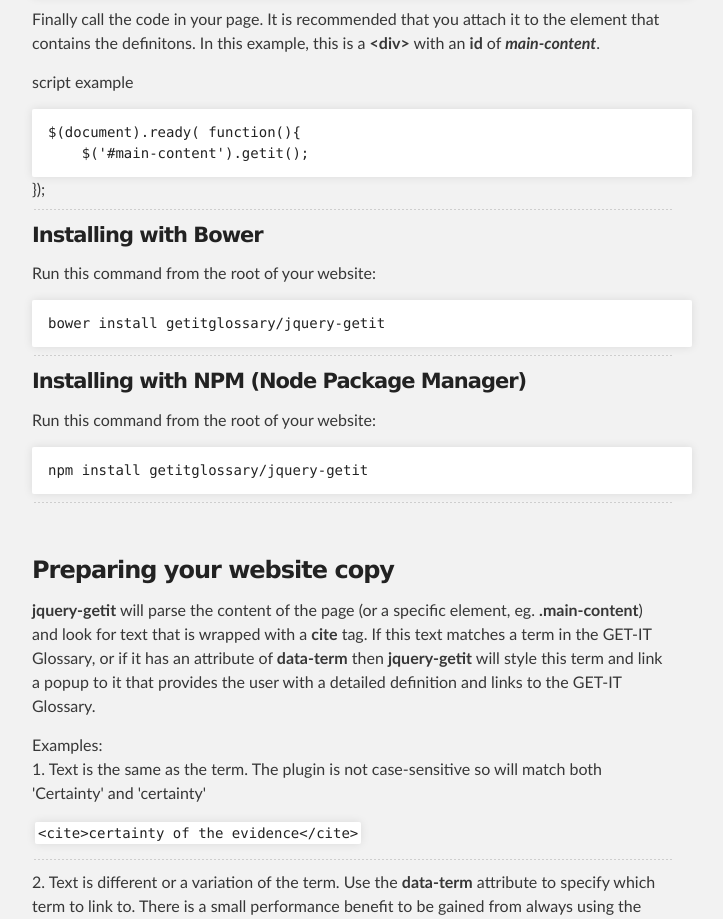
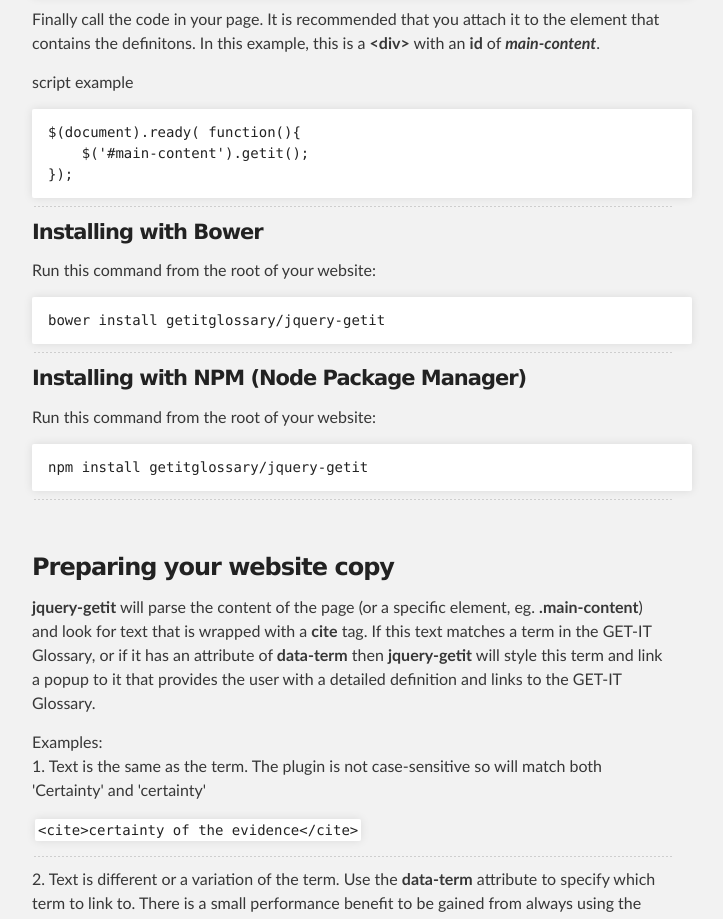
Before and after one commit to getitglossary/jquery-getit, a plain HTML site: page index.html in a window 1280 px wide. Shown: the part 985-1904 px from the top of the page, without its empty margins (288-1011 px from the left). Drawn offline with Linux system fonts and the light colour scheme.

Commit message:
Correct the script example for manual installation

```diff
--- a/index.html
+++ b/index.html
@@ -54,8 +54,9 @@
 <p>Finally call the code in your page. It is recommended that you attach it to the element that contains the definitons. In this example, this is a <strong>&lt;div&gt;</strong> with an <strong>id</strong> of <strong><em>main-content</em></strong>.</p>
 <p>script example</p>
 <pre><code>$(document).ready( function(){
-    $('#main-content').getit();</code></pre>
+    $('#main-content').getit();
 });
+</code></pre>
 <hr/>
 <h4>
 <a id="installing-with-bower" class="anchor" href="#installing-with-bower" aria-hidden="true"><span aria-hidden="true" class="octicon octicon-link"></span></a>Installing with Bower</h4>
```
